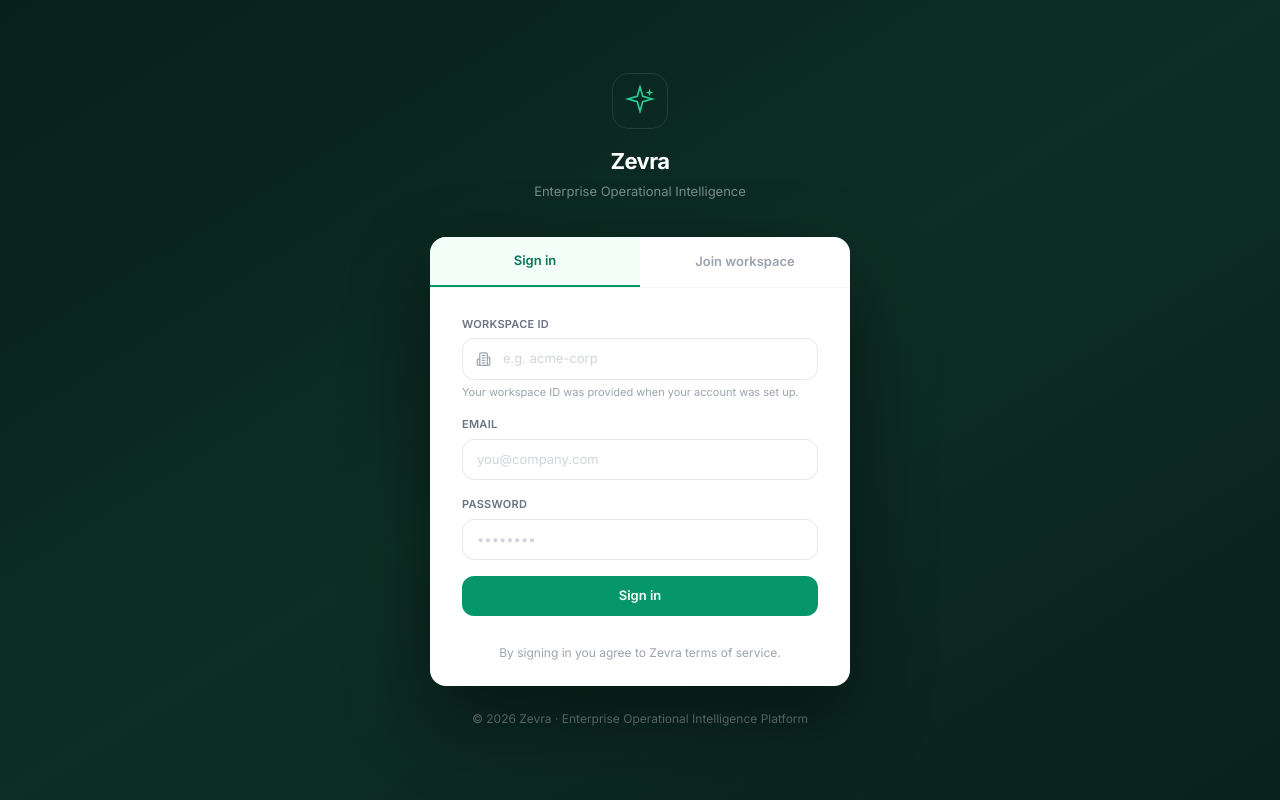
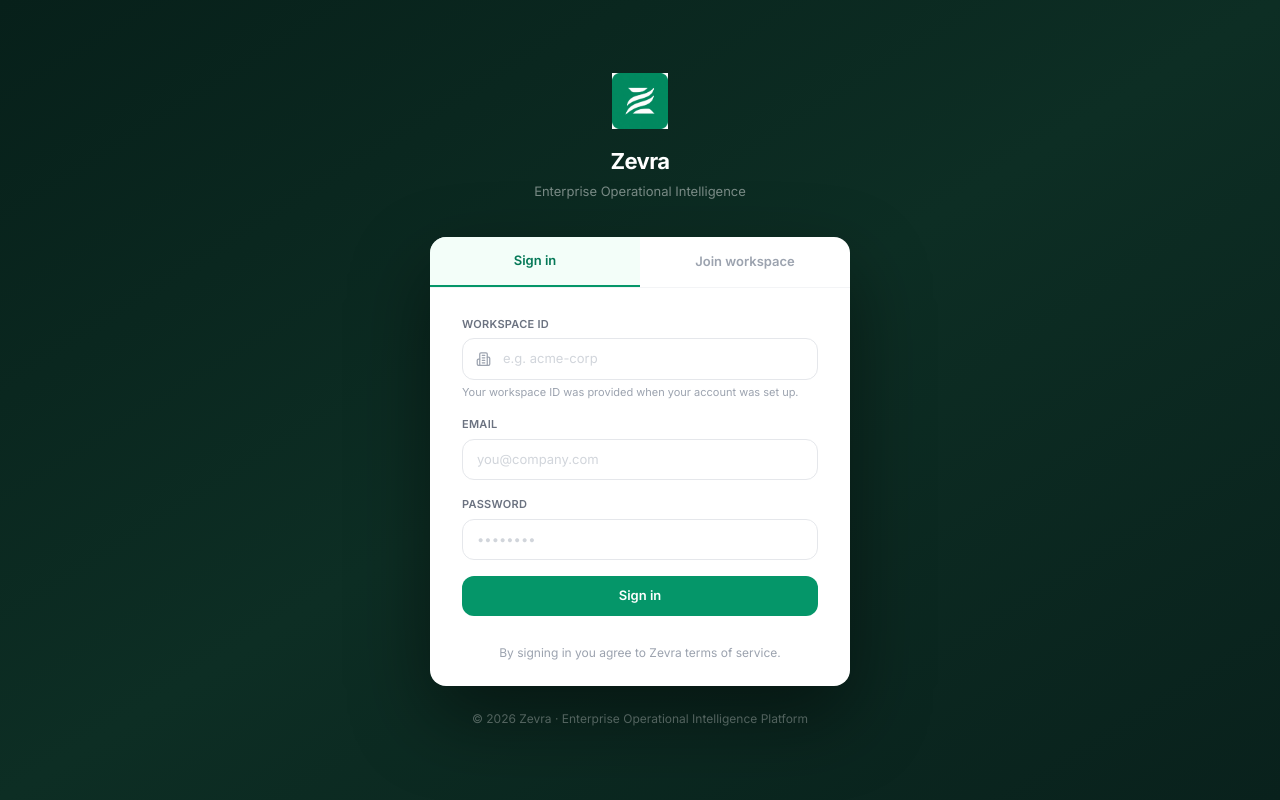
Before and after one commit to ZevraAI/sei-nexus-ui, a React (Vite) app: page /settings in a window 1280 px wide. Built offline with nearby package versions, Linux system fonts and the light colour scheme; no server answers.

Commit message:
Changed Logo

```diff
--- a/src/components/Layout.jsx
+++ b/src/components/Layout.jsx
@@ -1,9 +1,10 @@
 import React, { useState } from 'react';
 import { useAuth, navigate } from '../App.jsx';
 import { AlertBell } from './NotificationPanel.jsx';
+import { ZevraLogo } from './ZevraLogo.jsx';
 import { useTheme } from '../context/ThemeContext.jsx';
 import {
-  Building2, ChevronDown, LogOut, Moon, Sparkles, Sun,
+  Building2, ChevronDown, LogOut, Moon, Sun,
 } from 'lucide-react';
 
 // ── helpers ───────────────────────────────────────────────────────────────
@@ -90,11 +91,7 @@ export default function Layout({ children, currentPath }) {
           onClick={() => navigate('/chat')}
           className="flex items-center gap-2 mr-7 group"
         >
-          <div className="w-[26px] h-[26px] bg-gradient-to-br from-emerald-500 to-emerald-700
-                          rounded-[7px] flex items-center justify-center shadow-sm
-                          group-hover:shadow-emerald-200 group-hover:shadow-md transition-all">
-            <Sparkles size={12} className="text-white" />
-          </div>
+          <ZevraLogo size={26} />
           <span className={`text-[14.5px] font-bold tracking-tight transition-colors
                             ${isDark ? 'text-[#F0F4F8]' : 'text-[#111827]'}`}>
             Zevra
--- /dev/null
+++ b/src/components/ZevraLogo.jsx
@@ -0,0 +1,17 @@
+import React from 'react';
+import logoSrc from '../logo.png';
+
+export function ZevraLogo({ size = 26, className = '' }) {
+  return (
+    <img
+      src={logoSrc}
+      alt="Zevra"
+      width={size}
+      height={size}
+      className={className}
+      style={{ objectFit: 'contain' }}
+    />
+  );
+}
+
+export default ZevraLogo;
--- a/src/pages/Login.jsx
+++ b/src/pages/Login.jsx
@@ -1,6 +1,7 @@
 import React, { useState } from 'react';
 import { api } from '../api.js';
 import { Spinner } from '../components/Card.jsx';
+import { ZevraLogo } from '../components/ZevraLogo.jsx';
 import { Building2 } from 'lucide-react';
 
 export default function Login({ onLogin }) {
@@ -36,12 +37,8 @@ export default function Login({ onLogin }) {
 
         {/* Logo */}
         <div className="text-center mb-9">
-          <div className="inline-flex items-center justify-center w-14 h-14 rounded-2xl bg-white/8 border border-white/10 mb-4">
-            <svg viewBox="0 0 32 32" className="w-8 h-8 text-[#2BD19B]" aria-hidden="true">
-              <path d="M16 1.8l2.7 9.5 9.5 2.7-9.5 2.7-2.7 9.5-2.7-9.5-9.5-2.7 9.5-2.7L16 1.8Z"
-                fill="none" stroke="currentColor" strokeWidth="1.6" />
-              <path d="M25.5 3.5l.9 3.2 3.1.8-3.1.9-.9 3.1-.9-3.1-3.1-.9 3.1-.8.9-3.2Z" fill="currentColor" />
-            </svg>
+          <div className="inline-flex items-center justify-center mb-4">
+            <ZevraLogo size={56} />
           </div>
           <h1 className="text-[22px] font-bold text-white tracking-tight">Zevra</h1>
           <p className="text-white/45 text-[13px] mt-1">Enterprise Operational Intelligence</p>
--- a/src/pages/OnboardingWizard.jsx
+++ b/src/pages/OnboardingWizard.jsx
@@ -1,5 +1,6 @@
 import React, { useState, useEffect, useCallback } from 'react';
 import { api } from '../api.js';
+import { ZevraLogo } from '../components/ZevraLogo.jsx';
 import {
   Database, Check, ChevronRight, Sparkles, ArrowRight,
   AlertCircle, Search, RefreshCw, ChevronDown, ChevronUp,
@@ -891,11 +892,7 @@ export default function OnboardingWizard({ user, onComplete }) {
 
         {/* Header */}
         <div className="flex items-center gap-3 mb-10">
-          <svg viewBox="0 0 32 32" className="w-7 h-7 text-emerald-600" aria-hidden="true">
-            <path d="M16 1.8l2.7 9.5 9.5 2.7-9.5 2.7-2.7 9.5-2.7-9.5-9.5-2.7 9.5-2.7L16 1.8Z"
-              fill="none" stroke="currentColor" strokeWidth="1.6" />
-            <path d="M25.5 3.5l.9 3.2 3.1.8-3.1.9-.9 3.1-.9-3.1-3.1-.9 3.1-.8.9-3.2Z" fill="currentColor" />
-          </svg>
+          <ZevraLogo size={28} />
           <span className="text-lg font-bold text-gray-900">Zevra</span>
           <span className="text-gray-300 ml-auto text-sm">Setup wizard</span>
         </div>
```
Also changed, not shown: src/logo.png (added).
